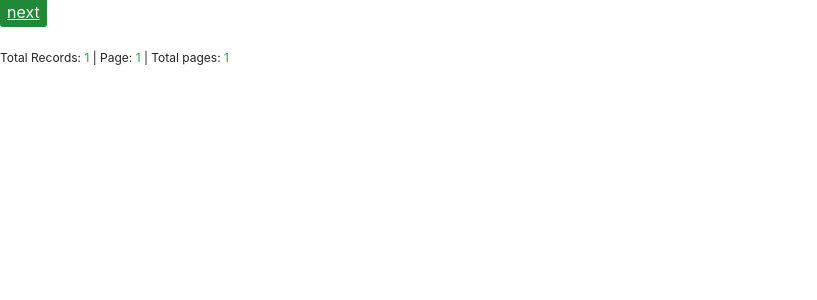
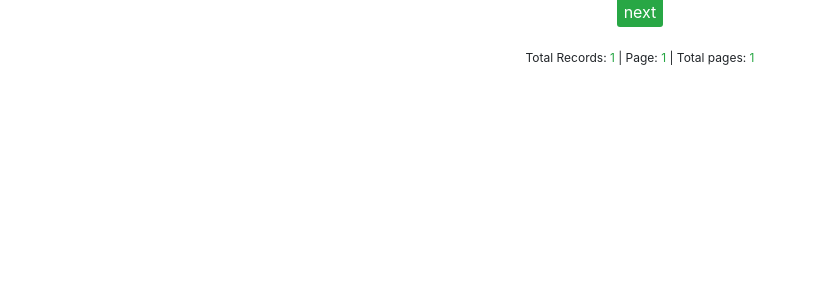
Before and after one commit to lautomator/image-store, a PHP site: template templates/view-img-page-nav.php in a window 1280 px wide. Shown: the top 300 px of the page, without its empty margins (0-817 px from the left). Run offline with PHP 8.4, Linux system fonts and the light colour scheme; the template is opened without the code that fills it: most values are stand-ins (such as "Sample title", 1, 10 or a date in 2020); data that the repository does not hold is empty.

Commit message:
adjusted styles for nav buttons and stats

```diff
--- a/inc/settings.php
+++ b/inc/settings.php
@@ -12,5 +12,5 @@ $db_config = array(
 
 $cache = rand(); // dev only
 // $cache = '2018-XX-XX';
-$max_records_per_page = 4;
+$max_records_per_page = 2;
 $default_page = 1;
--- a/static/styles.css
+++ b/static/styles.css
@@ -1,6 +1,4 @@
-.ist-thumb-img {
-    height: 100px;
-}
+.ist-thumb-img { height: 100px; }
 
 .ist-tag {
     border: dotted 1px silver;
@@ -22,9 +20,7 @@ a .ist-tag:hover {
 
 }
 
-.ist-file-names {
-    word-break: break-all;
-}
+.ist-file-names { word-break: break-all; }
 
 .ist-page-button {
     border-radius: 3px;
@@ -32,10 +28,16 @@ a .ist-tag:hover {
     padding: 5px 7px;
 }
 
+.ist-pagination-bar {
+    text-align: center;
+    width: 100%;
+}
+
 .ist-stats-bar {
     font-size: 12px;
     margin: 25px auto;
-    width: 100%;
+    text-align: center;
+    width: 300px;
 }
 
 
--- a/templates/view-img-page-nav.php
+++ b/templates/view-img-page-nav.php
@@ -1,3 +1,4 @@
+<div class="ist-pagination-bar">
     <?php if ($pagination_code == 0): ?>
         <a href="<?php echo $urls['home'] . '?p=' . (string)($current_page + 1); ?>" class="btn-success ist-page-button">next</a>
     <?php elseif ($pagination_code == 1): ?>
@@ -7,6 +8,7 @@
     <?php else: ?>
         &nbsp;
     <?php endif; ?>
+</div>
 
 <div class="ist-stats-bar">
     <p>Total Records: <span class="text-success"><?php echo count($all_records); ?></span> | Page: <span class="text-success"><?php echo $page_info['current_page']; ?></span> | Total pages: <span class="text-success"><?php echo $page_info['total_pages']; ?></span>
```
Lines whose indentation alone changed are shown as unchanged.
